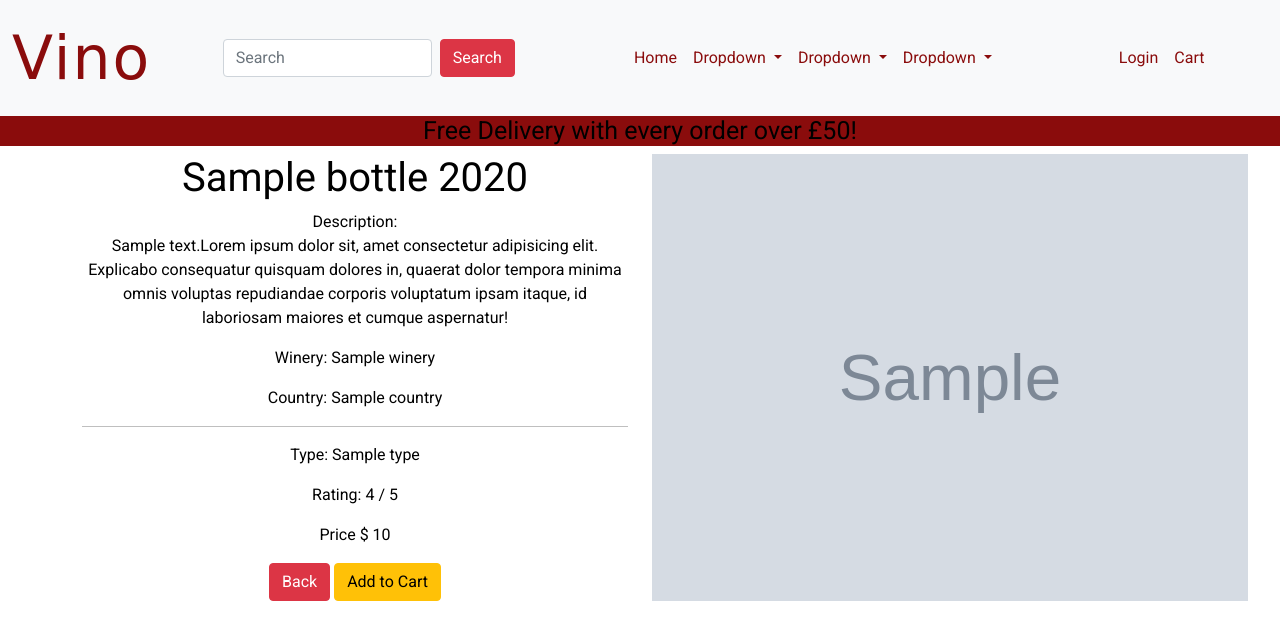
After one commit to Bradders81/vino, a Django app: template products/templates/products/product-info.html in a window 1280 px wide. The commit adds this page. Shown: the top 640 px of the page. Run offline with Django 3.2, Linux system fonts and the light colour scheme; the template is opened without the code that fills it: most values are stand-ins (such as "Sample title", 1, 10 or a date in 2020); grey boxes marked "Sample" are stand-in pictures; some libraries are stand-ins or nearby versions; some web fonts are replaced.

Commit message:
Add product info view and template

```diff
--- a/products/models.py
+++ b/products/models.py
@@ -13,13 +13,15 @@ class Wine(models.Model):
         verbose_name_plural = 'Wine'
 
     name = models.CharField(max_length=100)
-    image = models.ImageField(null=True, blank=True, default="placeholder.png")
+    image = models.ImageField(
+        null=True, blank=True, default='wines/default.png', upload_to='wines/')
     country = models.CharField(max_length=50, null=True, blank=True)
     winery = models.CharField(max_length=50, null=True, blank=True)
     rating = models.DecimalField(max_digits=6, decimal_places=2, default=0)
     price = models.DecimalField(max_digits=6, decimal_places=2)
     type = models.CharField(max_length=50)
     description = models.TextField(null=True, blank=True)
+    year = models.IntegerField(null=True, blank=True)
     id = models.UUIDField(
         default=uuid.uuid4, unique=True, primary_key=True, editable=False)
 
--- /dev/null
+++ b/products/templates/products/product-info.html
@@ -0,0 +1,34 @@
+{% extends 'base.html' %}
+
+{% block content %}
+
+<div class="container">
+    <div class="row wine-details">
+        <div class="col-12 col-md-6 center">
+
+            <h1 >{{ bottle.name }} {{ bottle.year }}</h1>
+            <p>
+                Description: <br> {{ bottle.description }}Lorem ipsum dolor sit, amet consectetur adipisicing elit.
+                Explicabo consequatur quisquam dolores in, quaerat dolor tempora minima omnis voluptas repudiandae
+                corporis voluptatum ipsam itaque, id laboriosam maiores et cumque aspernatur!
+            </p>
+            <p>Winery: {{ bottle.winery }}
+            <p>Country: {{ bottle.country }}</p>
+            </p>
+            <hr>
+            <p>Type: {{ bottle.type }}</p>
+            <p>Rating: {{ bottle.rating }} / 5</p>
+            <p>Price $ {{ bottle.price }}</p>
+            <a href="{% url 'products' %}" class="btn btn-danger"
+            >Back</a>
+        <a href="" class="btn btn-warning"
+            >Add to Cart</a>
+        </div>
+        <div class="col-12 col-md-6 center">
+            <img class="center img-size" src="{{ bottle.image.url }}" alt="Bottle of wine">
+        </div>
+    </div>
+</div>
+
+
+{% endblock %}
--- a/products/urls.py
+++ b/products/urls.py
@@ -3,5 +3,6 @@ from . import views
 
 
 urlpatterns = [
-    path('products/', views.products, name='products')
+    path('products/', views.products, name='products'),
+    path('product-info/<str:pk>/', views.product_info, name='product-info')
 ]
--- a/requirements.txt
+++ b/requirements.txt
@@ -2,6 +2,7 @@ asgiref==3.5.0
 Django==3.2
 django-allauth==0.41.0
 oauthlib==3.2.0
+Pillow==9.0.1
 python3-openid==3.2.0
 pytz==2021.3
 requests-oauthlib==1.3.1
--- a/static/css/style.css
+++ b/static/css/style.css
@@ -13,6 +13,7 @@ font-family: 'Roboto', sans-serif; (main family used)
     border: 0;
     color: #000;
     font-family: 'Roboto', sans-serif;
+    box-sizing: border-box;
 }
 
 /* Vino logo in navbar */
@@ -68,13 +69,35 @@ font-family: 'Roboto', sans-serif; (main family used)
 
 .free-delivery-msg {
     font-size: 25px;
-    background-color:#8a0c0c
+    background-color: #8a0c0c
 }
 
-nav .navbar-nav li a{
-    color: #8a0c0c!important;
+nav .navbar-nav li a {
+    color: #8a0c0c !important;
 }
 
+.space {
+    margin-top: 10px;
+
+}
+/*----- Products Page -----*/
+
+
+
+
+/*------- Product info -------*/
+/* .wine-details {
+
+} */
+
+.img-size {
+    height: 100%;
+    width: auto;
+}
+
+#hr-length {
+    width: 50%;
+}
 
 /*------- Media Queries -----*/
 
@@ -82,7 +105,7 @@ nav .navbar-nav li a{
 
     .free-delivery-msg {
         font-size: 18px;
-    background-color:#8a0c0c
+        background-color: #8a0c0c;
     }
 }
 
--- a/templates/base.html
+++ b/templates/base.html
@@ -2,38 +2,46 @@
 <!DOCTYPE html>
 <html lang="en">
 	<head>
-
 		{% block meta %}
-    <meta charset="UTF-8">
-    <meta name="viewport" content="width=device-width, initial-scale=1.0">
-    <meta http-equiv="X-UA-Compatible" content="ie=edge">
-    <meta name="Description" content="Enter your description here"/>
+		<meta charset="UTF-8" />
+		<meta name="viewport" content="width=device-width, initial-scale=1.0" />
+		<meta http-equiv="X-UA-Compatible" content="ie=edge" />
+		<meta name="Description" content="Enter your description here" />
 		{% endblock %}
 
 		{% block corecss %}
-    <link rel="stylesheet" href="https://cdnjs.cloudflare.com/ajax/libs/twitter-bootstrap/5.1.0/css/bootstrap.min.css">
-    <link rel="stylesheet" href="https://cdnjs.cloudflare.com/ajax/libs/font-awesome/5.15.4/css/all.min.css">
+		<link
+			rel="stylesheet"
+			href="https://cdnjs.cloudflare.com/ajax/libs/twitter-bootstrap/5.1.0/css/bootstrap.min.css"
+		/>
+		<link
+			rel="stylesheet"
+			href="https://cdnjs.cloudflare.com/ajax/libs/font-awesome/5.15.4/css/all.min.css"
+		/>
 		<link rel="stylesheet" href="{% static './css/style.css' %}" />
 		{% endblock %}
 
-{% block carejs %}
+		{% block corejs %}
 		<script src="https://cdnjs.cloudflare.com/ajax/libs/popper.js/2.9.2/umd/popper.min.js"></script>
 		<script src="https://cdnjs.cloudflare.com/ajax/libs/twitter-bootstrap/5.1.0/js/bootstrap.min.js"></script>
-    <script src="https://code.jquery.com/jquery-3.6.0.min.js" integrity="sha256-/xUj+3OJU5yExlq6GSYGSHk7tPXikynS7ogEvDej/m4=" crossorigin="anonymous"></script>
+		<script
+			src="https://code.jquery.com/jquery-3.6.0.min.js"
+			integrity="sha256-/xUj+3OJU5yExlq6GSYGSHk7tPXikynS7ogEvDej/m4="
+			crossorigin="anonymous"
+		></script>
 		{% endblock %}
-
-
 	</head>
 	<body>
 		{% include 'navbar.html' %}
 
-<div >
-<h2 class="free-delivery-msg center"> Free Delivery with every order over £50!</h2>
+		<div>
+			<h2 class="free-delivery-msg center">
+				Free Delivery with every order over £50!
+			</h2>
 		</div>
 
 		{% block content %}
 
 		{% endblock %}
-
 	</body>
 </html>
--- a/templates/navbar.html
+++ b/templates/navbar.html
@@ -3,66 +3,105 @@
 <!-- *Credit* navbar from bootstrap and then modified for this project -->
 <nav class="navbar navbar-expand-lg navbar-dark bg-light">
 	<div class="container-fluid">
-    <a  id ="logo" class="navbar-brand " href="#">Vino</a>
-    <button class="navbar-toggler" type="button" data-bs-toggle="collapse" data-bs-target="#navbarSupportedContent" aria-controls="navbarSupportedContent" aria-expanded="false" aria-label="Toggle navigation">
+		<a id="logo" class="navbar-brand" href="{% url 'home' %}">Vino</a>
+		<button
+			class="navbar-toggler"
+			type="button"
+			data-bs-toggle="collapse"
+			data-bs-target="#navbarSupportedContent"
+			aria-controls="navbarSupportedContent"
+			aria-expanded="false"
+			aria-label="Toggle navigation"
+		>
 			<span class="navbar-toggler-icon"></span>
 		</button>
 		<div class="collapse navbar-collapse" id="navbarSupportedContent">
-      <form class=" mx-auto  d-flex">
-        <input class="form-control me-2" type="search" placeholder="Search" aria-label="Search">
+			<form class="mx-auto d-flex">
+				<input
+					class="form-control me-2"
+					type="search"
+					placeholder="Search"
+					aria-label="Search"
+				/>
 				<button class="btn btn-danger" type="submit">Search</button>
 			</form>
 
 			<ul class="navbar-nav mx-auto mb-2 mb-lg-0">
 				<li class="nav-item">
-          <a class="nav-link active" aria-current="page" href="#">Home</a>
+					<a class="nav-link active" aria-current="page" href="{% url 'home' %}"
+						>Home</a
+					>
 				</li>
 
 				<li class="nav-item dropdown">
-          <a class="nav-link dropdown-toggle nav-col" href="#" id="navbarDropdown" role="button" data-bs-toggle="dropdown" aria-expanded="false">
+					<a
+						class="nav-link dropdown-toggle nav-col"
+						href="#"
+						id="navbarDropdown"
+						role="button"
+						data-bs-toggle="dropdown"
+						aria-expanded="false"
+					>
 						Dropdown
 					</a>
 					<ul class="dropdown-menu" aria-labelledby="navbarDropdown">
-            <li><a class="dropdown-item" href="#">Action</a></li>
-            <li><a class="dropdown-item" href="{% url 'products' %}">Another action</a></li>
-            <li><hr class="dropdown-divider"></li>
+						<li>
+							<a class="dropdown-item" href="{% url 'products' %}">Action</a>
+						</li>
+						<li>
+							<a class="dropdown-item" href="">Another action</a>
+						</li>
+						<li><hr class="dropdown-divider" /></li>
 						<li><a class="dropdown-item" href="#">Something else here</a></li>
 					</ul>
 				</li>
 
 				<li class="nav-item dropdown">
-          <a class="nav-link dropdown-toggle" href="#" id="navbarDropdown" role="button" data-bs-toggle="dropdown" aria-expanded="false">
+					<a
+						class="nav-link dropdown-toggle"
+						href="#"
+						id="navbarDropdown"
+						role="button"
+						data-bs-toggle="dropdown"
+						aria-expanded="false"
+					>
 						Dropdown
 					</a>
 					<ul class="dropdown-menu" aria-labelledby="navbarDropdown">
 						<li><a class="dropdown-item" href="#">Action</a></li>
 						<li><a class="dropdown-item" href="#">Another action</a></li>
-            <li><hr class="dropdown-divider"></li>
+						<li><hr class="dropdown-divider" /></li>
 						<li><a class="dropdown-item" href="#">Something else here</a></li>
 					</ul>
 				</li>
 
 				<li class="nav-item dropdown">
-          <a class="nav-link dropdown-toggle" href="#" id="navbarDropdown" role="button" data-bs-toggle="dropdown" aria-expanded="false">
+					<a
+						class="nav-link dropdown-toggle"
+						href="#"
+						id="navbarDropdown"
+						role="button"
+						data-bs-toggle="dropdown"
+						aria-expanded="false"
+					>
 						Dropdown
 					</a>
 					<ul class="dropdown-menu" aria-labelledby="navbarDropdown">
 						<li><a class="dropdown-item" href="#">Action</a></li>
 						<li><a class="dropdown-item" href="#">Another action</a></li>
-            <li><hr class="dropdown-divider"></li>
+						<li><hr class="dropdown-divider" /></li>
 						<li><a class="dropdown-item" href="#">Something else here</a></li>
 					</ul>
 				</li>
 			</ul>
 			<ul class="navbar-nav mx-auto mb-2 mb-lg-0">
 				<li class="nav-item">
-          <a class="nav-link " aria-current="page" href="#">Login</a>
+					<a class="nav-link" aria-current="page" href="#">Login</a>
 				</li>
 				<li class="nav-item">
-          <a class="nav-link " aria-current="page" href="#">Cart</a>
+					<a class="nav-link" aria-current="page" href="#">Cart</a>
 				</li>
 			</ul>
-
 		</div>
 	</div>
 </nav>
```
Also changed, not shown: home/templates/home/index.html (+10 -13 lines), products/templates/products/products.html (+30 -18 lines), products/views.py (+16 -1 lines), vino/settings.py (+7 -4 lines), vino/urls.py (+3 -16 lines), images/wines/hero-image.png (added), products/migrations/0003_auto_20220210_1644.py (added), products/migrations/0004_alter_wine_image.py (added), products/migrations/0005_alter_wine_image.py (added), products/migrations/0006_alter_wine_image.py (added), products/migrations/0007_alter_wine_image.py (added), static/images/wines/default.png (renamed from static/images/placeholder.png). Lines whose indentation alone changed are shown as unchanged.
